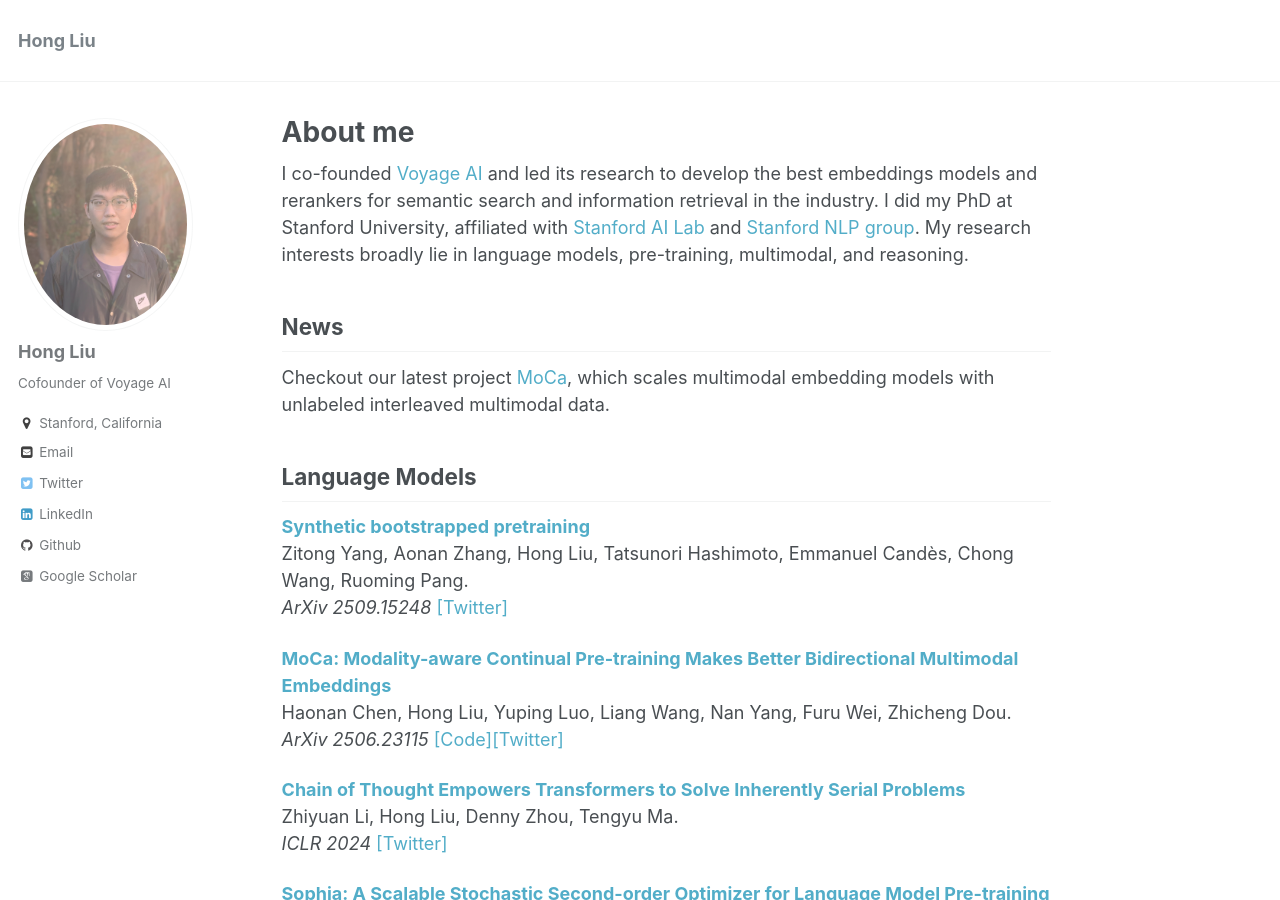
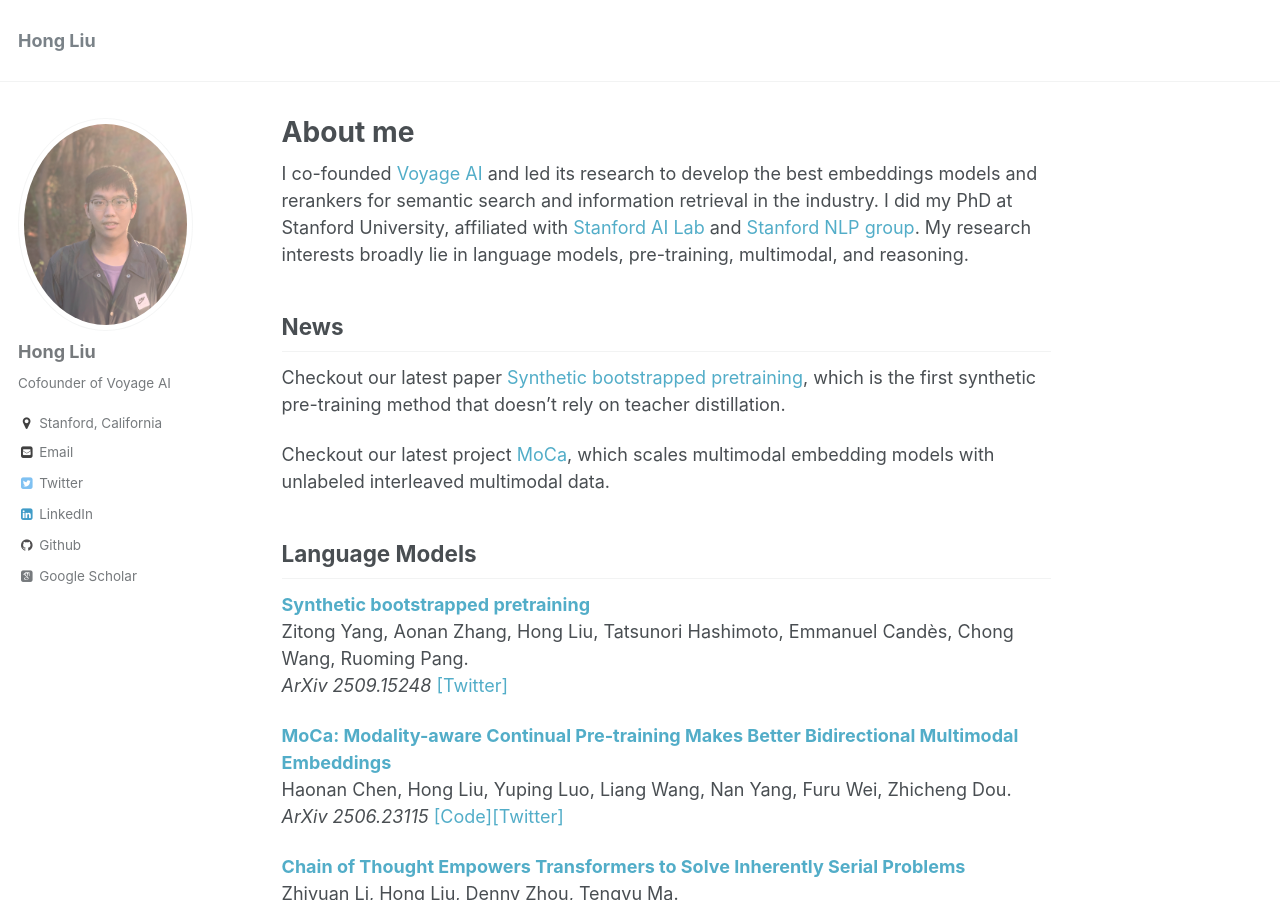
Before and after one commit to Liuhong99/Liuhong99.github.io, a Jekyll site: the page built from _pages/about.md, in a window 1280 px wide and 900 px high. Built offline with Jekyll 4.4.1, drawn with Linux system fonts in a browser that asks for light colours; some web fonts are replaced.

Commit message:
update news

```diff
--- a/_pages/about.md
+++ b/_pages/about.md
@@ -14,6 +14,7 @@ redirect_from:
 I co-founded [Voyage AI](https://www.voyageai.com) and led its research to develop the best embeddings models and rerankers for semantic search and information retrieval in the industry. I did my PhD at Stanford University, affiliated with [Stanford AI Lab](https://ai.stanford.edu) and [Stanford NLP group](https://nlp.stanford.edu). My research interests broadly lie in language models, pre-training, multimodal, and reasoning.
 
 ## News
+Checkout our latest paper [Synthetic bootstrapped pretraining](https://arxiv.org/abs/2509.15248), which is the first synthetic pre-training method that doesn't rely on teacher distillation.
 
 Checkout our latest project [MoCa](https://haon-chen.github.io/MoCa/), which scales multimodal embedding models with unlabeled interleaved multimodal data.
 
```
